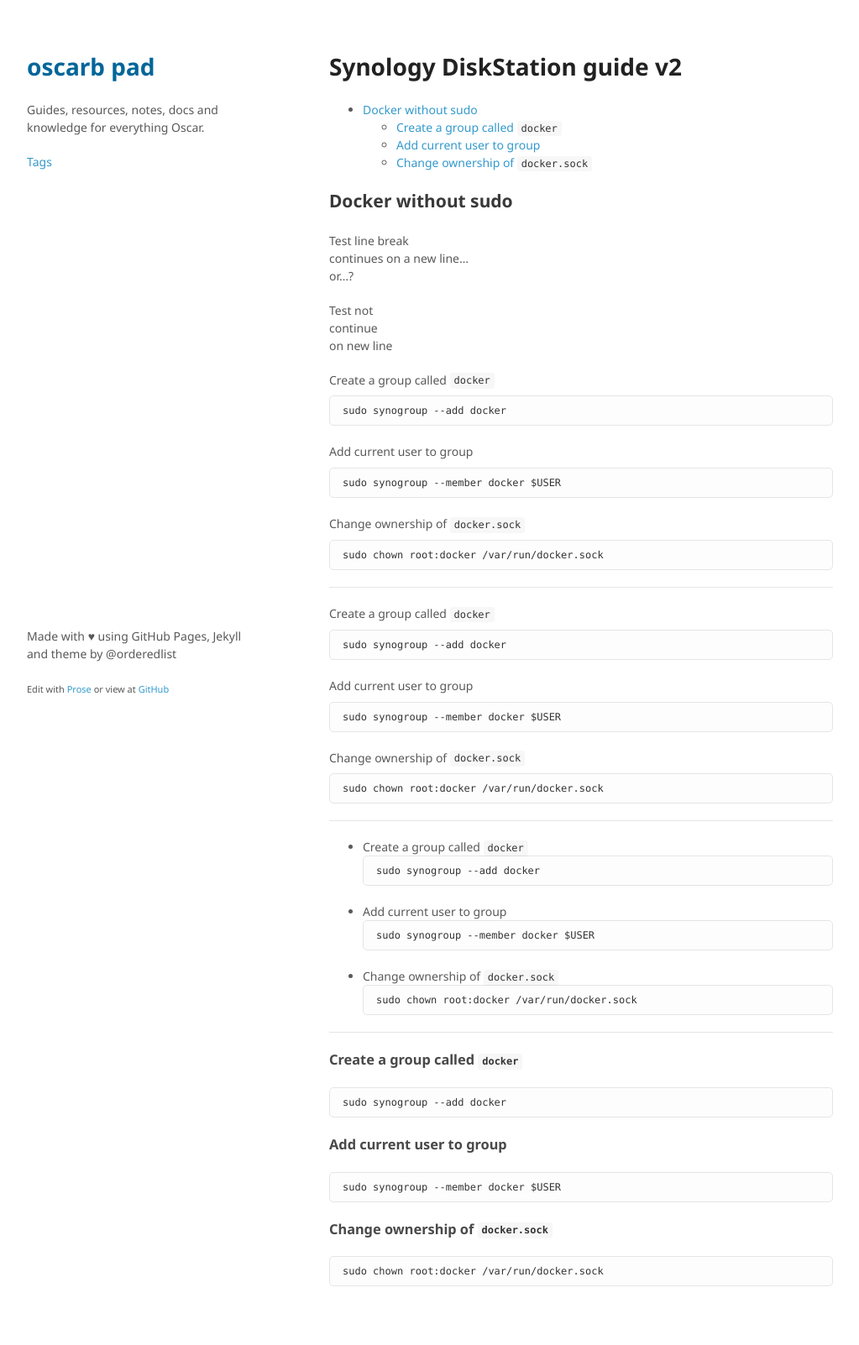
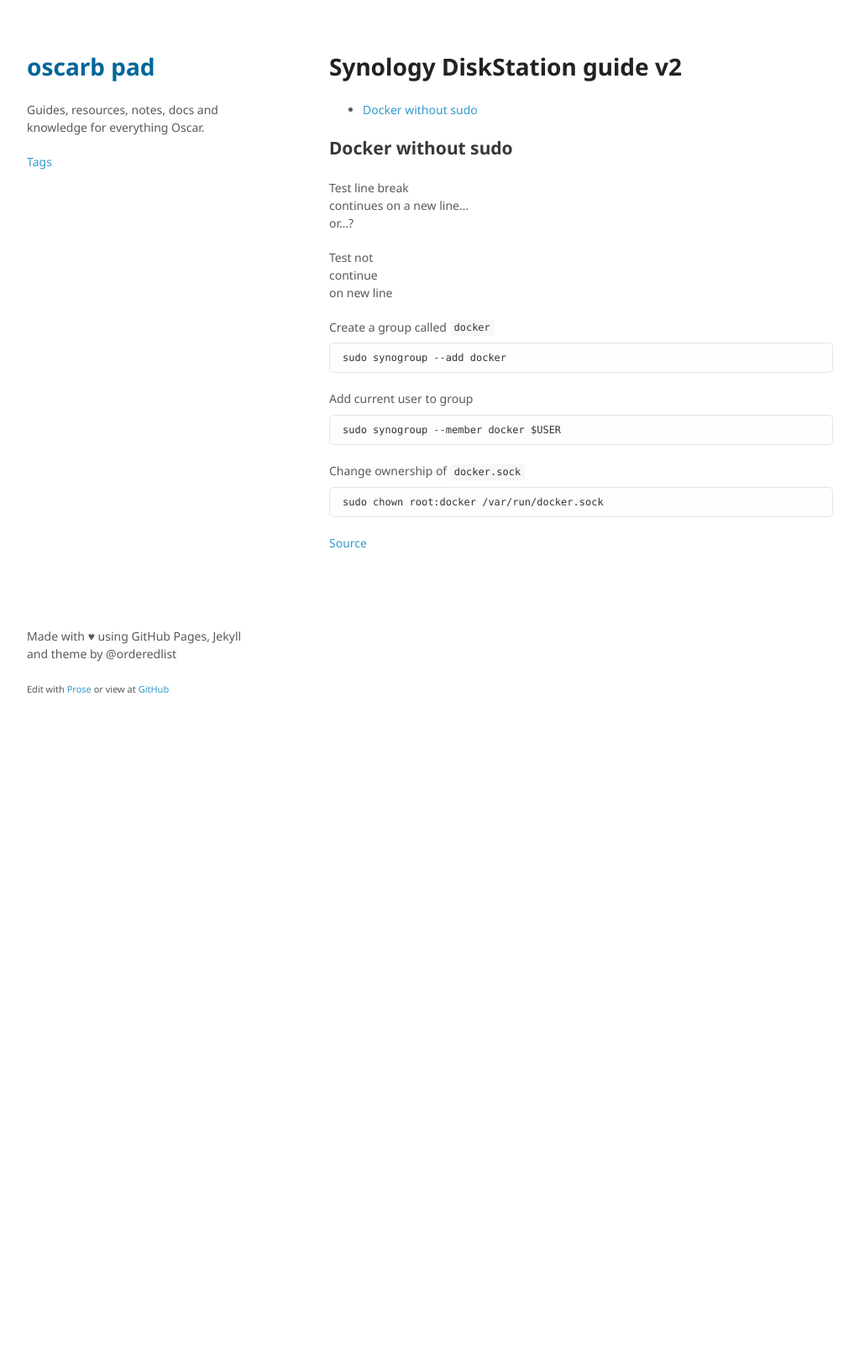
Before and after one commit to oscarb/pad, a Jekyll site: the page built from _docs/synology-ds.md, in a window 1280 px wide. Shown: the whole page at 84% size, without its empty margins (128-1151 px from the left). Built offline with Jekyll 4.4.1, drawn with Linux system fonts in a browser that asks for light colours; some web fonts are replaced; after the commit the page ends 900 px from its top, so only the background shows below that.

Commit message:
Update synology-ds.md

````diff
--- a/_docs/synology-ds.md
+++ b/_docs/synology-ds.md
@@ -34,54 +34,4 @@ Change ownership of `docker.sock`
 	sudo chown root:docker /var/run/docker.sock
 
 
----
-
-
-Create a group called `docker`
-```
-sudo synogroup --add docker
-```
-
-Add current user to group
-```
-sudo synogroup --member docker $USER
-```
-
-Change ownership of `docker.sock`
-```
-sudo chown root:docker /var/run/docker.sock
-```
-
----
-
-* Create a group called `docker`
-```
-sudo synogroup --add docker
-```
-* Add current user to group
-```
-sudo synogroup --member docker $USER
-```
-* Change ownership of `docker.sock`
-```
-sudo chown root:docker /var/run/docker.sock
-```
-
-
-
----
-
-
-
-### Create a group called `docker`
-```
-sudo synogroup --add docker
-```
-### Add current user to group
-```
-sudo synogroup --member docker $USER
-```
-### Change ownership of `docker.sock`
-```
-sudo chown root:docker /var/run/docker.sock
-```
+[Source](https://davejansen.com/manage-docker-without-needing-sudo-on-your-synology-nas/)
````
